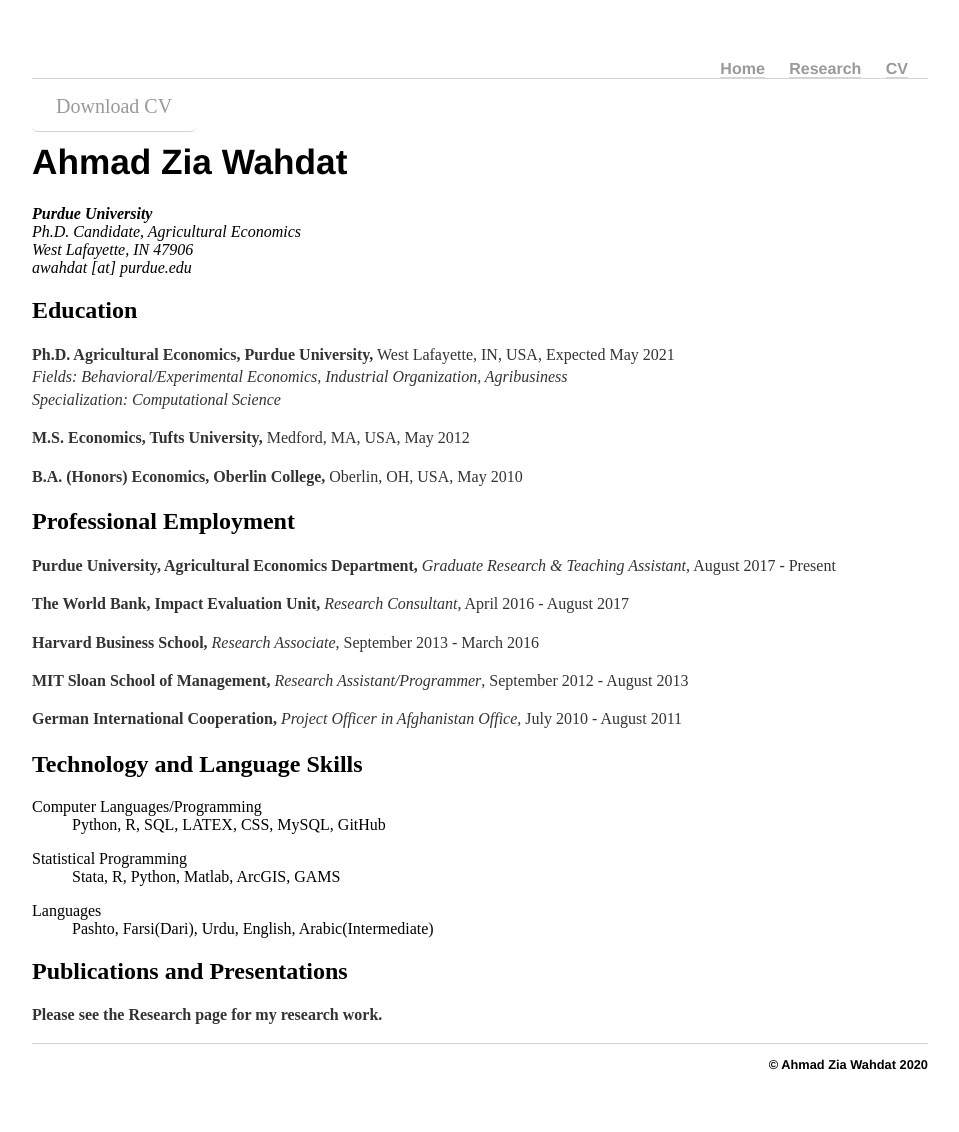
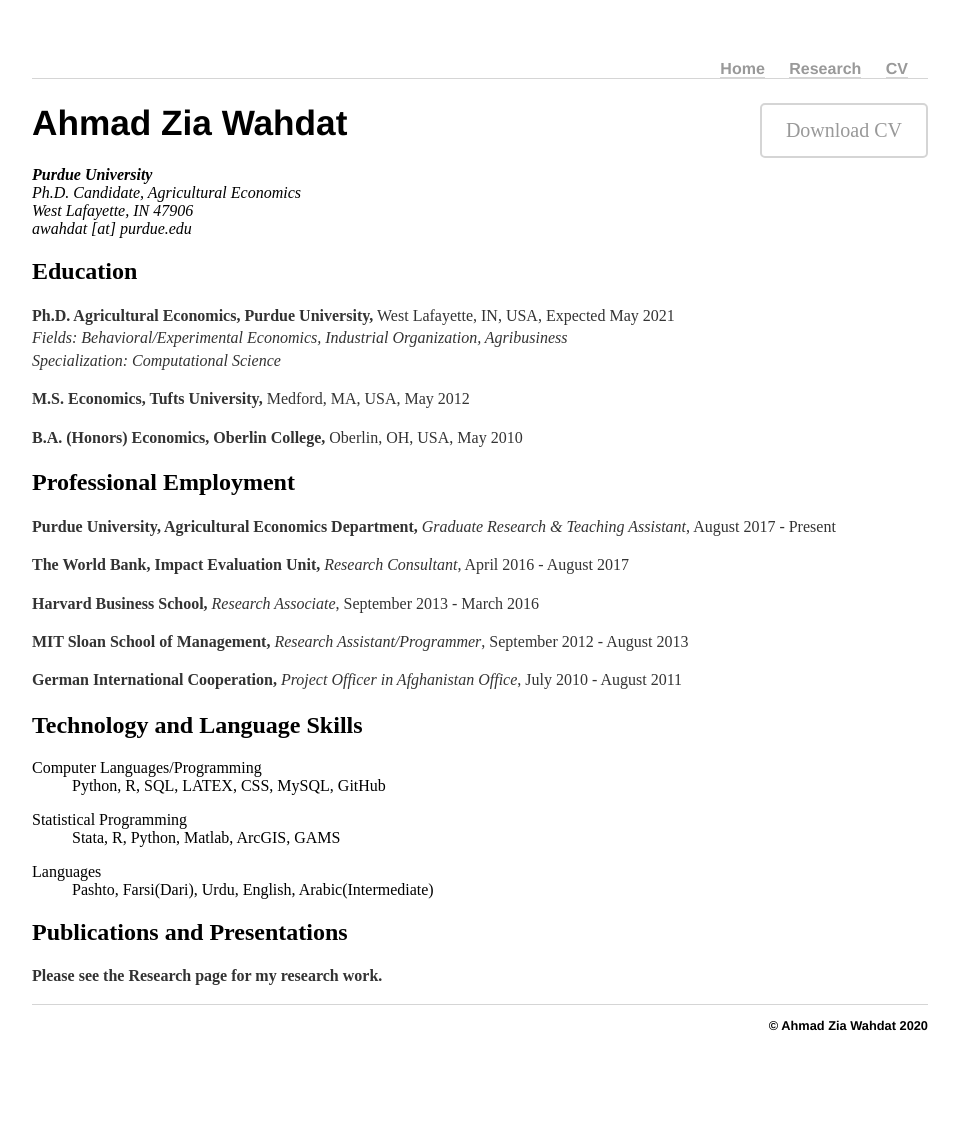
Before and after one commit to awahdat/webpage, a Jekyll site: the page built from cv/index.html, in a window 1280 px wide. Shown: the whole page, without its empty margins (160-1119 px from the left). Built offline with Jekyll 4.4.1, drawn with Linux system fonts in a browser that asks for light colours; after the commit the page ends 1093 px from its top, so only the background shows below that.

Commit message:
Update main.css

```diff
--- a/css/main.css
+++ b/css/main.css
@@ -26,7 +26,9 @@ a:hover {
 }
 .btn { font-size: 20px; padding: 14px 24px;
   border-color: #d5d5d5;
+  border: 2px solid #d5d5d5;
   border-radius: 5px;
+  float: right
 }
 .btn:hover {
   background: #e7e7e7;
```
